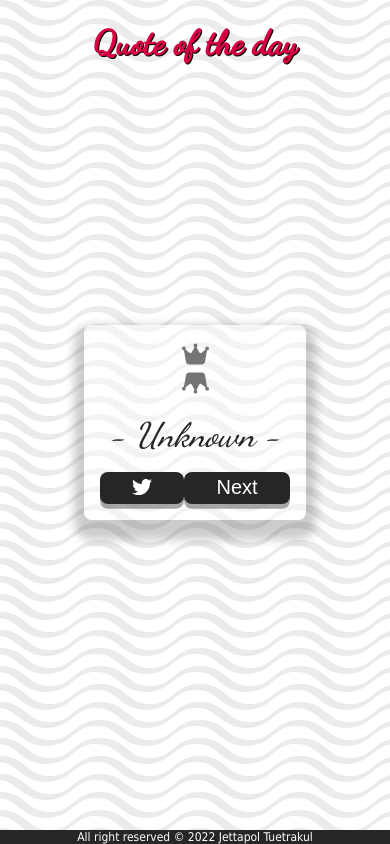
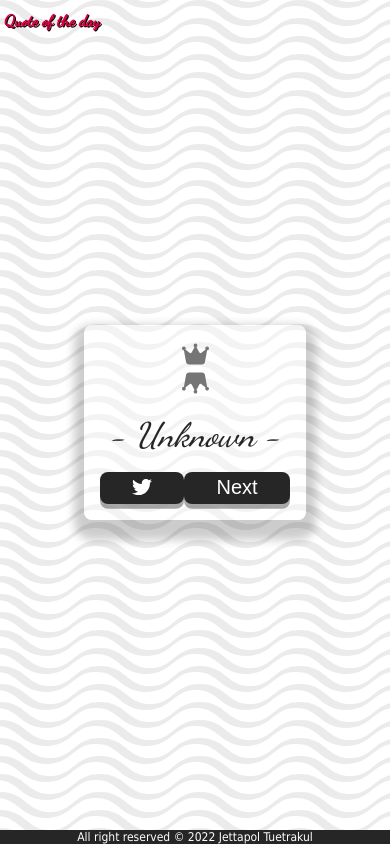
Before and after one commit to buumu8/quote-of-the-day, a React (Create React App) app: page / in a window 390 px wide. Built offline with nearby package versions, Linux system fonts and the light colour scheme; no server answers.

Commit message:
adjust mobile ui responsive

```diff
--- a/src/App.styles.js
+++ b/src/App.styles.js
@@ -12,7 +12,9 @@ export const AppTitle = styled.h1`
   text-shadow: 1px 1px #000000;
 
   @media screen and (max-width: 1000px) {
-    font-size: ${(props) => props.theme.fontSizes.h4};
+    font-size: ${(props) => props.theme.fontSizes.body};
+    text-align: left;
+    left: ${(props) => props.theme.space[1]};
   }
 `;
 
```
